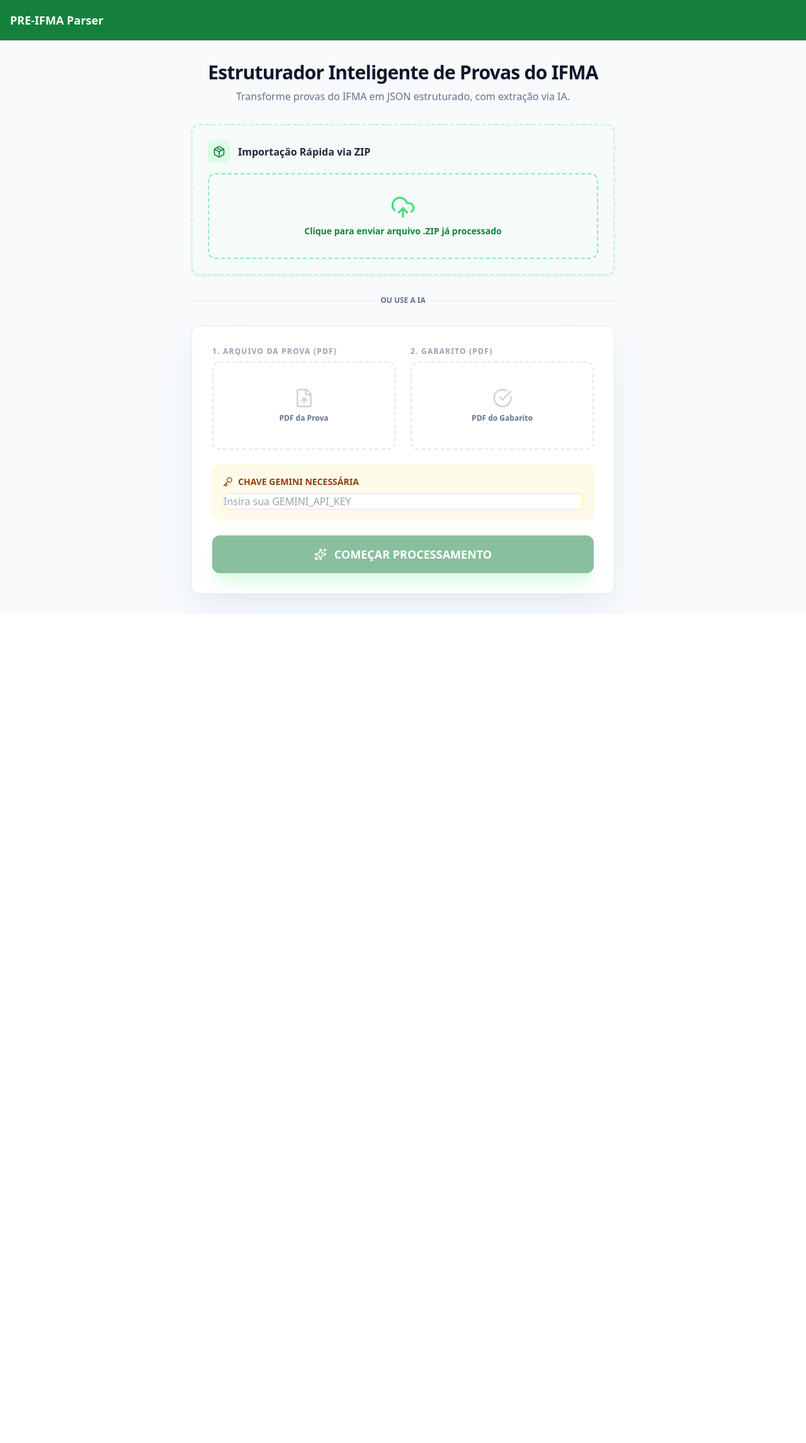
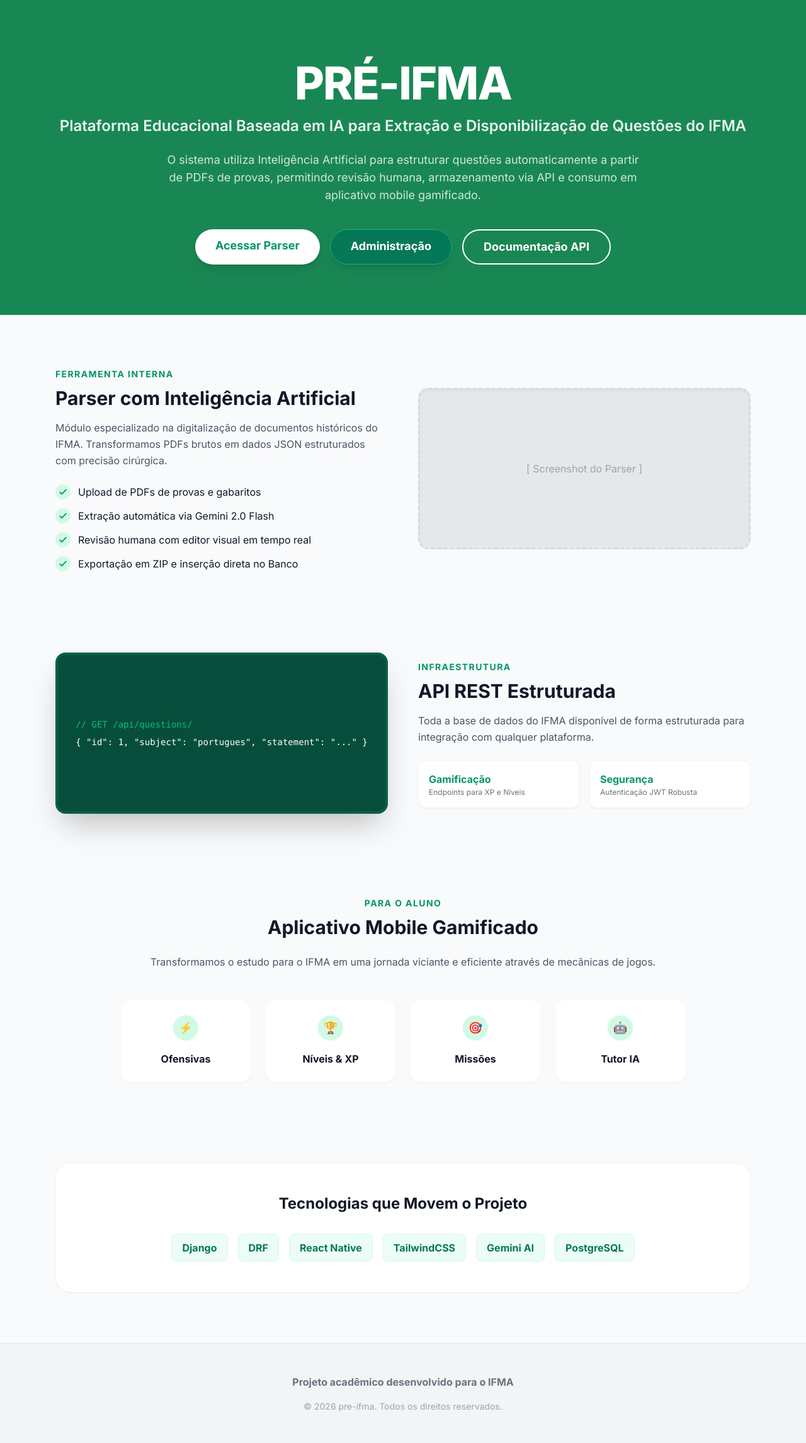
Before and after one commit to lauanderson-rael/api-preifma, a Django app: page / in a window 1280 px wide. Shown: the whole page at 63% size. Before the commit the page ends 975 px from the top, so only its background shows below. Run offline with Django 5.2, Linux system fonts and the light colour scheme; parts of the project's set-up code (start-up, migrations or seed data) failed here and were passed over; some libraries are stand-ins or nearby versions.

Commit message:
feat: implementa docuemntação swagger ui

```diff
--- a/accounts/serializers.py
+++ b/accounts/serializers.py
@@ -3,7 +3,6 @@ from django.contrib.auth import get_user_model
 from .level_utils import level_progress
 
 User = get_user_model()
-
 
 class UserSerializer(serializers.ModelSerializer):
     level = serializers.SerializerMethodField()
@@ -50,3 +49,8 @@ class RegisterSerializer(serializers.ModelSerializer):
             username=validated_data.get('username', None),
         )
         return user
+
+
+class LoginSerializer(serializers.Serializer):
+    email = serializers.EmailField()
+    password = serializers.CharField(write_only=True)
--- a/accounts/urls.py
+++ b/accounts/urls.py
@@ -1,12 +1,14 @@
 from django.urls import path
-from rest_framework_simplejwt.views import TokenRefreshView
-from .views import RegisterView, LoginView, MeView, ProfileView, StatsView, StreakView
+from .views import (
+    RegisterView, LoginView, MeView, ProfileView,
+    StatsView, StreakView, CustomTokenRefreshView
+)
 
 urlpatterns = [
     # Auth
     path('register/', RegisterView.as_view(), name='auth-register'),
     path('login/', LoginView.as_view(), name='auth-login'),
-    path('refresh/', TokenRefreshView.as_view(), name='auth-token-refresh'),
+    path('refresh/', CustomTokenRefreshView.as_view(), name='auth-token-refresh'),
     path('me/', MeView.as_view(), name='auth-me'),
 
     # User
--- a/config/urls.py
+++ b/config/urls.py
@@ -3,12 +3,24 @@ from django.urls import path, include
 from django.conf import settings
 from django.conf.urls.static import static
 
+from parser.views import landing
+
+from drf_spectacular.views import SpectacularAPIView, SpectacularRedocView, SpectacularSwaggerView
+
+# admin.site.site_header = "Nome do Painel (Cabeçalho)"
+# admin.site.site_title = "Nome do Site (Título da aba)"
+admin.site.index_title = "Pré-IFMA"
+
 urlpatterns = [
     path('admin/', admin.site.urls),
     path('api/auth/', include('accounts.urls')),
+    path('api/schema/', SpectacularAPIView.as_view(), name='schema'),
+    path('api/docs/', SpectacularSwaggerView.as_view(url_name='schema'), name='swagger-ui'),
+    path('api/redoc/', SpectacularRedocView.as_view(url_name='schema'), name='redoc'),
     path('api/', include('exams.urls')),
     path('api/', include('game.urls')),
-    path('', include('parser.urls')),
+    path('parser/', include('parser.urls')),
+    path('', landing, name='landing'),
 ]
 
 if settings.DEBUG:
--- a/parser/urls.py
+++ b/parser/urls.py
@@ -4,6 +4,7 @@ from . import views
 app_name = "parser"
 
 urlpatterns = [
+    path("landing/", views.landing, name="landing"), # Rota interna da landing
     path("", views.index, name="index"),
     path("process/", views.process, name="process"),
     path("save-to-db/", views.save_to_db_view, name="save_to_db"),
--- a/parser/views.py
+++ b/parser/views.py
@@ -11,14 +11,21 @@ import os
 
 from .services import run_pipeline
 from exams.services import save_exam_to_db
+from django.contrib.admin.views.decorators import staff_member_required
 
 
+def landing(request: HttpRequest):
+    return render(request, "landing.html")
+
+
+@staff_member_required(login_url='/admin/login/')
 def index(request: HttpRequest):
     return render(request, "parser/index.html", {
-        "has_api_key": bool(settings.GEMINI_API_KEY),
+        "has_api_key": bool(settings.GEMINI_API_KEY or settings.OPENROUTER_API_KEY),
     })
 
 
+@staff_member_required(login_url='/admin/login/')
 @csrf_exempt
 @require_http_methods(["POST"])
 def process(request: HttpRequest):
@@ -56,6 +63,7 @@ def process(request: HttpRequest):
         return JsonResponse({"error": str(exc)}, status=500)
 
 
+@staff_member_required(login_url='/admin/login/')
 @csrf_exempt
 @require_http_methods(["POST"])
 def save_to_db_view(request: HttpRequest):
@@ -79,6 +87,7 @@ def save_to_db_view(request: HttpRequest):
         return JsonResponse({"error": str(exc)}, status=500)
 
 
+@staff_member_required(login_url='/admin/login/')
 @csrf_exempt
 @require_http_methods(["POST"])
 def ingest_zip_view(request: HttpRequest):
--- a/static/parser/js/parser.js
+++ b/static/parser/js/parser.js
@@ -56,7 +56,7 @@ async function startProcessing() {
 
   try {
     updateProcessingStatus('Iniciando análise...', 10);
-    const response = await fetch('/process/', {
+    const response = await fetch('/parser/process/', {
       method: 'POST',
       body: formData
     });
@@ -87,7 +87,7 @@ async function handleZipUpload(e) {
   formData.append('zip_file', file);
 
   try {
-    const response = await fetch('/ingest-zip/', {
+    const response = await fetch('/parser/ingest-zip/', {
       method: 'POST',
       body: formData
     });
@@ -115,7 +115,7 @@ async function saveToDatabase() {
   syncDataFromUI();
 
   try {
-    const response = await fetch('/save-to-db/', {
+    const response = await fetch('/parser/save-to-db/', {
       method: 'POST',
       headers: { 'Content-Type': 'application/json' },
       body: JSON.stringify(currentExamData)
--- /dev/null
+++ b/templates/landing.html
@@ -0,0 +1,191 @@
+<!DOCTYPE html>
+<html lang="pt-br">
+
+<head>
+    <meta charset="UTF-8">
+    <meta name="viewport" content="width=device-width, initial-scale=1.0">
+    <title>PRÉ-IFMA | Plataforma Educacional de IA</title>
+    <script src="https://cdn.tailwindcss.com"></script>
+    <link href="https://fonts.googleapis.com/css2?family=Inter:wght@300;400;600;700;800&display=swap" rel="stylesheet">
+    <style>
+        body {
+            font-family: 'Inter', sans-serif;
+        }
+
+        .gradient-bg {
+            /* background: linear-gradient(135deg, #10b981 0%, #059669 100%); */
+            background-color: #198754;
+        }
+    </style>
+</head>
+
+<body class="bg-gray-50 text-gray-900 leading-relaxed">
+
+    <!-- Hero Section -->
+    <header class="gradient-bg text-white pb-20 pt-24 px-6">
+        <div class="max-w-6xl mx-auto text-center">
+            <h1 class="text-5xl md:text-7xl font-extrabold tracking-tight mb-4">PRÉ-IFMA</h1>
+            <p class="text-xl md:text-2xl font-semibold opacity-90 mb-6">
+                Plataforma Educacional Baseada em IA para Extração e Disponibilização de Questões do IFMA
+            </p>
+            <p class="max-w-3xl mx-auto text-lg opacity-80 mb-10">
+                O sistema utiliza Inteligência Artificial para estruturar questões automaticamente a partir de PDFs de
+                provas, permitindo revisão humana, armazenamento via API e consumo em aplicativo mobile gamificado.
+            </p>
+            <div class="flex flex-wrap justify-center gap-4">
+                <a href="/parser/"
+                    class="bg-white text-emerald-600 px-8 py-3 rounded-full font-bold text-lg hover:bg-gray-100 transition shadow-lg">Acessar
+                    Parser</a>
+                <a href="/admin/"
+                    class="bg-emerald-700 text-white px-8 py-3 rounded-full font-bold text-lg hover:bg-emerald-800 transition shadow-lg border border-emerald-500">Administração</a>
+                <a href="/api/docs/"
+                    class="bg-transparent border-2 border-white text-white px-8 py-3 rounded-full font-bold text-lg hover:bg-white hover:text-emerald-600 transition">Documentação
+                    API</a>
+            </div>
+        </div>
+    </header>
+
+    <!-- Content Sections -->
+    <main class="max-w-6xl mx-auto px-6 py-20 space-y-32">
+
+        <!-- Parser IA -->
+        <section class="grid md:grid-cols-2 gap-12 items-center">
+            <div>
+                <span class="text-emerald-600 font-bold tracking-widest uppercase text-sm">Ferramenta Interna</span>
+                <h2 class="text-3xl font-bold mt-2 mb-4">Parser com Inteligência Artificial</h2>
+                <p class="text-gray-600 mb-6">
+                    Módulo especializado na digitalização de documentos históricos do IFMA. Transformamos PDFs brutos em
+                    dados JSON estruturados com precisão cirúrgica.
+                </p>
+                <ul class="space-y-3">
+                    <li class="flex items-center gap-3"><span
+                            class="bg-emerald-100 text-emerald-600 p-1 rounded-full"><svg class="w-4 h-4" fill="none"
+                                stroke="currentColor" viewBox="0 0 24 24">
+                                <path stroke-linecap="round" stroke-linejoin="round" stroke-width="3"
+                                    d="M5 13l4 4L19 7"></path>
+                            </svg></span> Upload de PDFs de provas e gabaritos</li>
+                    <li class="flex items-center gap-3"><span
+                            class="bg-emerald-100 text-emerald-600 p-1 rounded-full"><svg class="w-4 h-4" fill="none"
+                                stroke="currentColor" viewBox="0 0 24 24">
+                                <path stroke-linecap="round" stroke-linejoin="round" stroke-width="3"
+                                    d="M5 13l4 4L19 7"></path>
+                            </svg></span> Extração automática via Gemini 2.0 Flash</li>
+                    <li class="flex items-center gap-3"><span
+                            class="bg-emerald-100 text-emerald-600 p-1 rounded-full"><svg class="w-4 h-4" fill="none"
+                                stroke="currentColor" viewBox="0 0 24 24">
+                                <path stroke-linecap="round" stroke-linejoin="round" stroke-width="3"
+                                    d="M5 13l4 4L19 7"></path>
+                            </svg></span> Revisão humana com editor visual em tempo real</li>
+                    <li class="flex items-center gap-3"><span
+                            class="bg-emerald-100 text-emerald-600 p-1 rounded-full"><svg class="w-4 h-4" fill="none"
+                                stroke="currentColor" viewBox="0 0 24 24">
+                                <path stroke-linecap="round" stroke-linejoin="round" stroke-width="3"
+                                    d="M5 13l4 4L19 7"></path>
+                            </svg></span> Exportação em ZIP e inserção direta no Banco</li>
+                </ul>
+            </div>
+            <div
+                class="bg-gray-200 rounded-2xl h-64 shadow-inner flex items-center justify-center text-gray-400 font-medium border-2 border-dashed border-gray-300">
+                [ Screenshot do Parser ]
+            </div>
+        </section>
+
+        <!-- API REST -->
+        <section class="grid md:grid-cols-2 gap-12 items-center">
+            <div
+                class="order-2 md:order-1 bg-emerald-900 rounded-2xl h-64 shadow-2xl flex items-center justify-center text-emerald-300 font-mono p-6 text-sm overflow-hidden border-4 border-emerald-800">
+                <div>
+                    <p class="text-emerald-500">// GET /api/questions/</p>
+                    <p class="mt-2 text-white">{ "id": 1, "subject": "portugues", "statement": "..." }</p>
+                </div>
+            </div>
+            <div class="order-1 md:order-2">
+                <span class="text-emerald-600 font-bold tracking-widest uppercase text-sm">Infraestrutura</span>
+                <h2 class="text-3xl font-bold mt-2 mb-4">API REST Estruturada</h2>
+                <p class="text-gray-600 mb-6">
+                    Toda a base de dados do IFMA disponível de forma estruturada para integração com qualquer
+                    plataforma.
+                </p>
+                <div class="grid grid-cols-2 gap-4">
+                    <div class="p-4 bg-white rounded-xl shadow-sm border border-gray-100">
+                        <h4 class="font-bold text-emerald-600">Gamificação</h4>
+                        <p class="text-xs text-gray-500">Endpoints para XP e Níveis</p>
+                    </div>
+                    <div class="p-4 bg-white rounded-xl shadow-sm border border-gray-100">
+                        <h4 class="font-bold text-emerald-600">Segurança</h4>
+                        <p class="text-xs text-gray-500">Autenticação JWT Robusta</p>
+                    </div>
+                </div>
+            </div>
+        </section>
+
+        <!-- App Mobile -->
+        <section class="text-center max-w-4xl mx-auto">
+            <span class="text-emerald-600 font-bold tracking-widest uppercase text-sm">Para o Aluno</span>
+            <h2 class="text-3xl font-bold mt-2 mb-6">Aplicativo Mobile Gamificado</h2>
+            <p class="text-gray-600 mb-12">
+                Transformamos o estudo para o IFMA em uma jornada viciante e eficiente através de mecânicas de jogos.
+            </p>
+            <div class="grid grid-cols-2 md:grid-cols-4 gap-6">
+                <div class="p-6 bg-white rounded-2xl shadow-sm hover:shadow-md transition">
+                    <div
+                        class="bg-emerald-100 w-10 h-10 rounded-full flex items-center justify-center mx-auto mb-4 text-lg">
+                        ⚡</div>
+                    <h5 class="font-bold">Ofensivas</h5>
+                </div>
+                <div class="p-6 bg-white rounded-2xl shadow-sm hover:shadow-md transition">
+                    <div
+                        class="bg-emerald-100 w-10 h-10 rounded-full flex items-center justify-center mx-auto mb-4 text-lg">
+                        🏆</div>
+                    <h5 class="font-bold">Níveis & XP</h5>
+                </div>
+                <div class="p-6 bg-white rounded-2xl shadow-sm hover:shadow-md transition">
+                    <div
+                        class="bg-emerald-100 w-10 h-10 rounded-full flex items-center justify-center mx-auto mb-4 text-lg">
+                        🎯</div>
+                    <h5 class="font-bold">Missões</h5>
+                </div>
+                <div class="p-6 bg-white rounded-2xl shadow-sm hover:shadow-md transition">
+                    <div
+                        class="bg-emerald-100 w-10 h-10 rounded-full flex items-center justify-center mx-auto mb-4 text-lg">
+                        🤖</div>
+                    <h5 class="font-bold">Tutor IA</h5>
+                </div>
+            </div>
+        </section>
+
+        <!-- Tech Stack -->
+        <section class="bg-white rounded-3xl p-12 border border-gray-100 shadow-sm text-center">
+            <h3 class="text-2xl font-bold mb-8">Tecnologias que Movem o Projeto</h3>
+            <div class="flex flex-wrap justify-center gap-4">
+                <span
+                    class="px-4 py-2 bg-emerald-50 text-emerald-700 rounded-lg font-bold border border-emerald-100">Django</span>
+                <span
+                    class="px-4 py-2 bg-emerald-50 text-emerald-700 rounded-lg font-bold border border-emerald-100">DRF</span>
+                <span
+                    class="px-4 py-2 bg-emerald-50 text-emerald-700 rounded-lg font-bold border border-emerald-100">React
+                    Native</span>
+                <span
+                    class="px-4 py-2 bg-emerald-50 text-emerald-700 rounded-lg font-bold border border-emerald-100">TailwindCSS</span>
+                <span
+                    class="px-4 py-2 bg-emerald-50 text-emerald-700 rounded-lg font-bold border border-emerald-100">Gemini
+                    AI</span>
+                <span
+                    class="px-4 py-2 bg-emerald-50 text-emerald-700 rounded-lg font-bold border border-emerald-100">PostgreSQL</span>
+            </div>
+        </section>
+
+    </main>
+
+    <footer class="bg-gray-100 py-12 border-t border-gray-200">
+        <div class="max-w-6xl mx-auto px-6 text-center">
+            <p class="text-gray-500 font-bold">Projeto acadêmico desenvolvido para o IFMA</p>
+            <div class="mt-4 text-sm text-gray-400 font-medium">
+                &copy; 2026 pre-ifma. Todos os direitos reservados.
+            </div>
+        </div>
+    </footer>
+
+</body>
+
+</html>
--- a/templates/parser/index.html
+++ b/templates/parser/index.html
@@ -13,8 +13,10 @@
   <script src="https://cdnjs.cloudflare.com/ajax/libs/cropperjs/1.5.13/cropper.min.js"></script>
   <style>
     :root {
-      --primary: #15803d;
-      --primary-dark: #166534;
+      /* --primary: #15803d;
+      --primary-dark: #166534; */
+      --primary: #198754;
+      --primary-dark: #157045;
     }
 
     body {
@@ -131,10 +133,10 @@
 
 <body class="min-h-screen">
   <!-- Header -->
-  <header class="sticky top-0 z-40 w-full border-b bg-green-700 backdrop-blur-md">
+  <header class="sticky top-0 z-40 w-full border-b bg-[#198754] backdrop-blur-md">
     <div class="container mx-auto px-4 h-16 flex items-center justify-between">
       <div class="flex items-center gap-3">
-        <!-- <div class="bg-green-700 p-2 rounded-xl text-white shadow-lg shadow-green-200">
+        <!-- <div class="bg-[#198754] p-2 rounded-xl text-white shadow-lg shadow-green-200">
           <i data-lucide="file-text" class="w-6 h-6"></i>
         </div> -->
         <div>
@@ -211,10 +213,10 @@
         <div class="bg-amber-50 border border-amber-100 rounded-xl p-4 space-y-2">
           <div class="flex items-center gap-2 text-amber-800 font-bold text-sm">
             <i data-lucide="key" class="w-4 h-4"></i>
-            CHAVE GEMINI NECESSÁRIA
+            CHAVE DE API NECESSÁRIA
           </div>
-          <input type="password" id="api-key" placeholder="Insira sua GEMINI_API_KEY"
-            class="w-full bg-white border-amber-200 focus:ring-amber-500">
+          <input type="password" id="api-key" placeholder="Insira sua Gemini ou OpenRouter API Key"
+            class="w-full bg-white border-amber-200 focus:ring-amber-500 p-1">
         </div>
         {% endif %}
         <button id="btn-process"
@@ -332,11 +334,11 @@
           <section id="tab-attachments" class="tab-content hidden space-y-6">
             <div class="flex items-center justify-between">
               <div class="flex items-center gap-2">
-                <div class="w-1.5 h-6 bg-green-600 rounded-full"></div>
+                <div class="w-1.5 h-6 bg-[#198754] rounded-full"></div>
                 <h3 class="text-xl font-black text-slate-900">Anexos Globais</h3>
               </div>
               <button onclick="addAttachment()"
-                class="flex items-center gap-2 px-4 py-2 bg-green-700 text-white rounded-lg text-xs font-bold hover:bg-slate-800">
+                class="flex items-center gap-2 px-4 py-2 bg-[#198754] text-white rounded-lg text-xs font-bold hover:bg-slate-800">
                 <i data-lucide="plus" class="w-4 h-4"></i> ADICIONAR ANEXO
               </button>
             </div>
@@ -350,7 +352,7 @@
                 <h3 class="text-xl font-black text-slate-900">Questões</h3>
               </div>
               <button onclick="addQuestion()"
-                class="flex items-center gap-2 px-4 py-2 bg-green-700 text-white rounded-lg text-xs font-bold hover:bg-slate-800">
+                class="flex items-center gap-2 px-4 py-2 bg-[#198754] text-white rounded-lg text-xs font-bold hover:bg-slate-800">
                 <i data-lucide="plus" class="w-4 h-4"></i> ADICIONAR QUESTÃO
               </button>
             </div>
@@ -389,7 +391,7 @@
           <i data-lucide="download" class="w-4 h-4"></i> EXPORTAR .ZIP
         </button>
         <button onclick="saveToDatabase()" id="btn-save-db"
-          class="flex items-center gap-2 px-8 py-3 bg-green-700 text-white rounded-xl font-black text-sm shadow-lg shadow-green-100 hover:bg-green-800">
+          class="flex items-center gap-2 px-8 py-3 bg-[#198754] text-white rounded-xl font-black text-sm shadow-lg shadow-green-100 hover:bg-green-800">
           <i data-lucide="database" class="w-4 h-4"></i> SALVAR NO BANCO
         </button>
       </div>
@@ -409,7 +411,7 @@
       </div>
       <div class="flex justify-end gap-3 pt-4">
         <button onclick="closeCropper()" class="px-6 py-2 text-slate-500 font-bold">CANCELAR</button>
-        <button onclick="applyCrop()" class="px-8 py-2 bg-green-700 text-white font-black rounded-lg">SALVAR
+        <button onclick="applyCrop()" class="px-8 py-2 bg-[#198754] text-white font-black rounded-lg">SALVAR
           RECORTE</button>
       </div>
     </div>
```
Also changed, not shown: accounts/views.py (+38 -24 lines), config/settings.py (+31 -2 lines), exams/views.py (+31 -9 lines), game/serializers.py (+13 -1 lines), game/views.py (+27 -17 lines), README.md, 1 other file.
